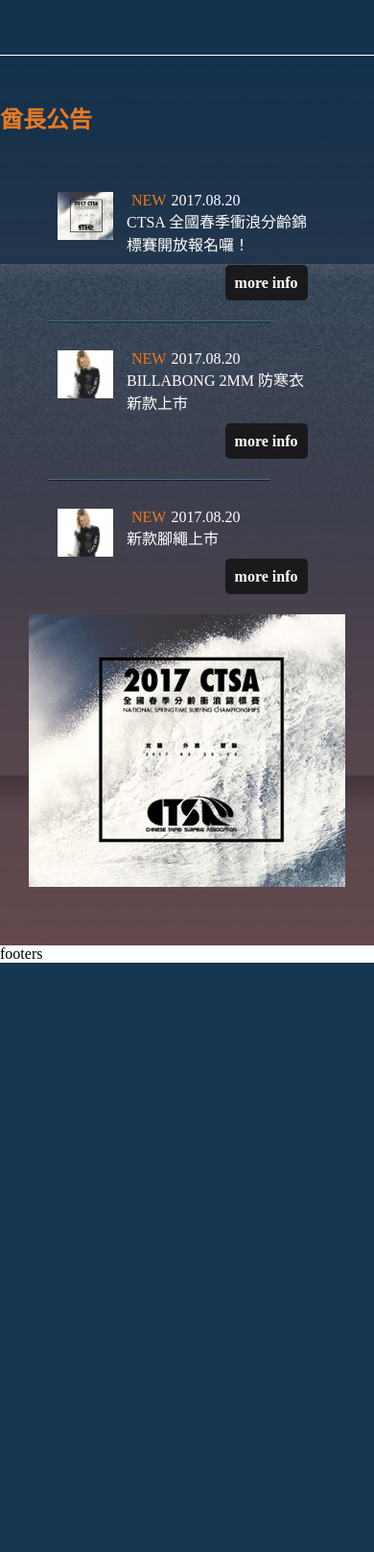
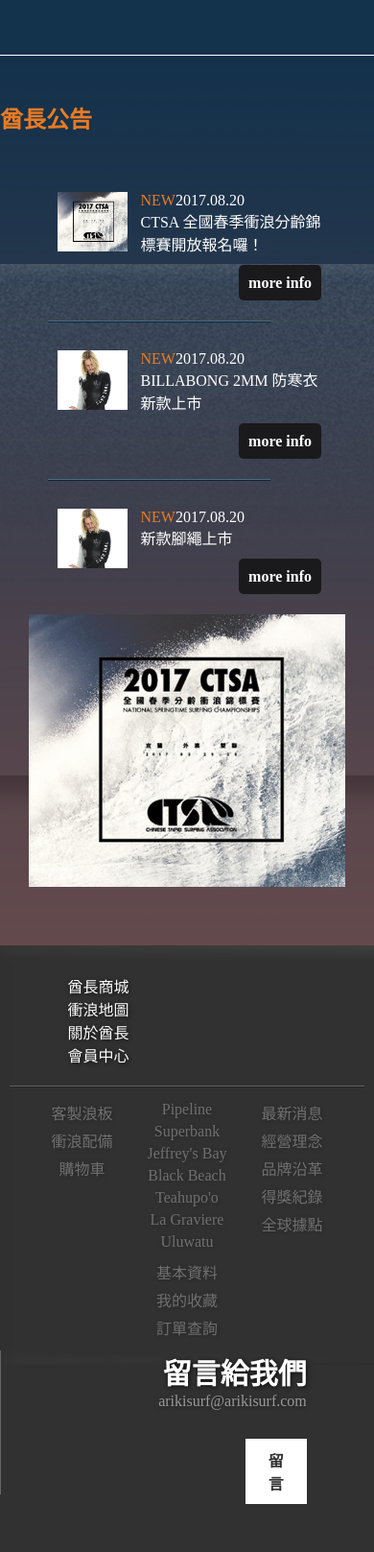
Before and after one commit to lorraine0919/arikisurf, a PHP site: page / in a window 390 px wide. Shown: the part 4866-6483 px from the top of the page at 96% size. Before the commit the page ends 5869 px from the top, so only its background shows below. Run offline with PHP 8.4, Linux system fonts and the light colour scheme; style sheets or scripts are compiled from the project's sources.

Commit message:
footer切好囉

```diff
--- a/about.html
+++ b/about.html
@@ -9,6 +9,7 @@
       <title>Document</title>
       <link rel="stylesheet" type="text/css" href="css/index.css">
       <link rel="stylesheet" type="text/css" href="css/header.css">
+      <link rel="stylesheet" type="text/css" href="css/footer.css">
       <link rel="stylesheet" type="text/css" href="css/grid.css">
 
       <script src="https://ajax.googleapis.com/ajax/libs/jquery/2.2.4/jquery.min.js"></script>
--- a/app/module/head.html
+++ b/app/module/head.html
@@ -4,6 +4,7 @@
     <title>Document</title>
     <link rel="stylesheet" type="text/css" href="css/index.css">
     <link rel="stylesheet" type="text/css" href="css/header.css">
+    <link rel="stylesheet" type="text/css" href="css/footer.css">
     <link rel="stylesheet" type="text/css" href="css/grid.css">
 
     <script src="https://ajax.googleapis.com/ajax/libs/jquery/2.2.4/jquery.min.js"></script>
--- /dev/null
+++ b/css/footer.css
@@ -0,0 +1,71 @@
+.footer_0 .maxContent {
+  max-width: 1170px;
+  margin: auto; }
+
+.footer_0, .footer_0 .maxContent .titlegroup .itemtitle li a, .footer_0 .maxContent .left ul li a {
+  text-shadow: 1px 1px 5px rgba(0, 0, 0, 0.8);
+  color: #fff; }
+
+.footer_0 {
+  background-image: url("../images/1common/footerlight.png");
+  background-color: #313131;
+  background-repeat: no-repeat; }
+  .footer_0 .maxContent .titlegroup {
+    text-align: center;
+    padding: 20px 10px 0px 10px; }
+    .footer_0 .maxContent .titlegroup .itemtitle {
+      width: 50%;
+      padding: 10px 0; }
+      .footer_0 .maxContent .titlegroup .itemtitle li {
+        margin: 0 20px;
+        display: inline-block; }
+        .footer_0 .maxContent .titlegroup .itemtitle li a {
+          opacity: 1; }
+  .footer_0 .maxContent .titlegroup:after {
+    content: '';
+    display: block;
+    height: 1px;
+    width: 100%;
+    margin: 10px 0;
+    background-color: #616161;
+    box-shadow: 0px 1px 0px #242424; }
+  .footer_0 .maxContent .left {
+    text-align: center;
+    padding: 0px; }
+    .footer_0 .maxContent .left ul {
+      display: inline-block;
+      margin: 0 16px;
+      text-align: center;
+      vertical-align: top; }
+      .footer_0 .maxContent .left ul li {
+        margin: 5px 0; }
+        .footer_0 .maxContent .left ul li a {
+          opacity: 0.3; }
+  .footer_0 .maxContent .right {
+    text-align: right;
+    padding: 2% 18% 5% 0;
+    position: relative; }
+    .footer_0 .maxContent .right h3 {
+      font-size: 30px; }
+    .footer_0 .maxContent .right p {
+      opacity: 0.5; }
+    .footer_0 .maxContent .right a {
+      color: #313131;
+      background-color: #fff;
+      display: inline-block;
+      padding: 10px 20px;
+      margin: 30px 0;
+      width: 20%;
+      box-sizing: border-box;
+      text-align: center;
+      text-shadow: none;
+      font-weight: bold; }
+  .footer_0 .maxContent .right:before {
+    content: '';
+    display: inline-block;
+    width: 1px;
+    height: 150px;
+    position: absolute;
+    background-color: #666666;
+    box-shadow: -1px 0px 0px #242424;
+    left: 0; }
--- a/css/index.css
+++ b/css/index.css
@@ -39,7 +39,7 @@
   text-align: center;
   background-color: #11314c;
   background-image: url("../images/1common/sloganbg.png");
-  background-size: contain;
+  background-size: cover;
   box-shadow: 0px 5px 20px rgba(0, 0, 0, 0.5) inset; }
   .slogan_1 h1 {
     margin: 10px 0; }
@@ -261,14 +261,14 @@
           display: inline-block;
           vertical-align: top; }
         .bulletin_1 .maxContent .infoarea .left .news .newsimg {
-          width: 20%;
+          width: 25%;
           margin: 0 10px; }
           .bulletin_1 .maxContent .infoarea .left .news .newsimg img {
             width: 100%; }
         .bulletin_1 .maxContent .infoarea .left .news .newcontent {
           width: 65%; }
-          .bulletin_1 .maxContent .infoarea .left .news .newcontent .date p span {
-            margin: 0 5px; }
+          .bulletin_1 .maxContent .infoarea .left .news .newcontent .date {
+            display: block; }
           .bulletin_1 .maxContent .infoarea .left .news .newcontent .btn {
             text-align: right;
             padding: 20px 0;
--- a/index.html
+++ b/index.html
@@ -9,6 +9,7 @@
       <title>Document</title>
       <link rel="stylesheet" type="text/css" href="css/index.css">
       <link rel="stylesheet" type="text/css" href="css/header.css">
+      <link rel="stylesheet" type="text/css" href="css/footer.css">
       <link rel="stylesheet" type="text/css" href="css/grid.css">
 
       <script src="https://ajax.googleapis.com/ajax/libs/jquery/2.2.4/jquery.min.js"></script>
@@ -274,8 +275,51 @@
             </div>
         </div>
     </div>
-     <div class="footer">
-         footers
-     </div>
+     <footer class="footer_0">
+         <div class="maxContent">
+         	<div class="titlegroup">
+     	     	<ul class="itemtitle">
+     	    		<li>酋長商城</li>
+     	    		<li><a href="">衝浪地圖</a></li>
+     	    		<li><a href="">關於酋長</a></li>
+     	    		<li><a href="">會員中心</a></li>
+     	    	</ul>
+         	</div>
+         	<div class="left col-xs-12 col-sm-6">
+     	    	<ul class="store">
+     	    		<li><a href="">客製浪板</a></li>
+     	    		<li><a href="">衝浪配備</a></li>
+     	    		<li><a href="">購物車</a></li>
+     	    	</ul>
+     	    	<ul class="map">
+     	    		<li><a href="">Pipeline</a></li>
+     	    		<li><a href="">Superbank</a></li>
+     	    		<li><a href="">Jeffrey's Bay</a></li>
+     	    		<li><a href="">Black Beach</a></li>
+     	    		<li><a href="">Teahupo'o</a></li>
+     	    		<li><a href="">La Graviere</a></li>
+     	    		<li><a href="">Uluwatu</a></li>
+     	    	</ul>
+     	    	<ul class="about">
+     	    		<li><a href="">最新消息</a></li>
+     	    		<li><a href="">經營理念</a></li>
+     	    		<li><a href="">品牌沿革</a></li>
+     	    		<li><a href="">得獎紀錄</a></li>
+     	    		<li><a href="">全球據點</a></li>
+     	    	</ul>
+     	    	<ul class="member">
+     	    		<li><a href="">基本資料</a></li>
+     	    		<li><a href="">我的收藏</a></li>
+     	    		<li><a href="">訂單查詢</a></li>
+     	    	</ul>
+         	</div>
+     		<div class="right col-xs-12 col-sm-6">
+     			<h3>留言給我們</h3>
+     			<p>arikisurf@arikisurf.com</p>
+     			<a href="">留言</a>
+     		</div>
+     		<div class="clearfix"></div>
+         </div>
+     </footer>
 </body>
 </html>
--- /dev/null
+++ b/sass/footer.scss
@@ -0,0 +1,99 @@
+@charset "UTF-8";
+@import "base/var"; //變數在這裏面
+@import "mixins/mixin"; //mixin在這裏面
+@import "layout/mobile"; //手機
+@import "layout/desktop"; //桌機
+
+%navmax{
+	max-width: $navmaxwidth;
+	margin: auto;
+}
+%whiteword{
+	text-shadow: 1px 1px 5px rgba(0,0,0,0.8);
+	color: #fff;
+}
+.footer_0{
+	background-image: url('../images/1common/footerlight.png');
+	background-color: #313131;
+	background-repeat: no-repeat;
+	@extend %whiteword;
+	.maxContent{
+		@extend %navmax;
+		.titlegroup{
+			text-align: center;
+			padding: 20px 10px 0px 10px;
+			.itemtitle{
+				width: 50%;
+				padding: 10px 0;
+				li{
+					margin: 0 20px;
+					display: inline-block;
+					a{
+						opacity: 1;
+						@extend %whiteword;
+					}
+				}
+			}
+		}
+
+		.titlegroup:after{
+			content: '';
+			display: block;
+			height: 1px;
+			width: 100%;
+			margin: 10px 0;
+			background-color: #616161;
+			box-shadow: 0px 1px 0px #242424;
+		}
+		.left{
+			text-align: center;
+			padding: 0px;
+			ul{
+				display: inline-block;
+				margin: 0 16px;
+				text-align: center;
+				vertical-align: top;
+				li{
+					margin: 5px 0;
+					a{
+						@extend %whiteword;
+						opacity: 0.3;
+					}
+				}
+			}
+		}
+		.right{
+			text-align: right;
+			padding: 2% 18% 5% 0 ;
+			position: relative;
+			h3{
+				font-size: 30px;
+			}
+			p{
+				opacity: 0.5;
+			}
+			a{
+				color: #313131;
+				background-color: #fff;
+				display: inline-block;
+				padding:10px 20px;
+				margin: 30px 0;
+				width: 20%;
+				box-sizing:border-box;
+				text-align: center;
+				text-shadow:none;
+				font-weight: bold;
+			}
+		}
+		.right:before{
+			content: '';
+			display: inline-block;
+			width: 1px;
+			height: 150px;
+			position: absolute;
+			background-color: #666666;
+			box-shadow: -1px 0px 0px #242424;
+			left: 0;
+		}
+	}
+}
--- a/sass/index.scss
+++ b/sass/index.scss
@@ -48,7 +48,7 @@ $top:16vh;
 			background-color: #11314c;
 			background-image: url('../images/1common/sloganbg.png');
 			@extend %bgnrpc;
-			background-size: contain;
+			background-size: cover;
 			@extend %whiteword;
 			box-shadow: 0px 5px 20px rgba(0,0,0,0.5) inset;
 			h1{
@@ -357,7 +357,7 @@ $top:16vh;
 								vertical-align: top;
 							}
 							.newsimg{
-								width: 20%;
+								width: 25%;
 								margin:0 10px;
 								img{
 									width: 100%;
@@ -366,10 +366,10 @@ $top:16vh;
 							.newcontent{
 								width: 65%;
 								.date{
+									display: block;
 									p{
 										span{
 											@extend %orangetitle;
-											margin: 0 5px;
 										}
 									}
 								}
```
Also changed, not shown: app/module/footer.html (+46 -3 lines), images/1common/footerlight.png (added), images/1common/footertotem.png (added).
